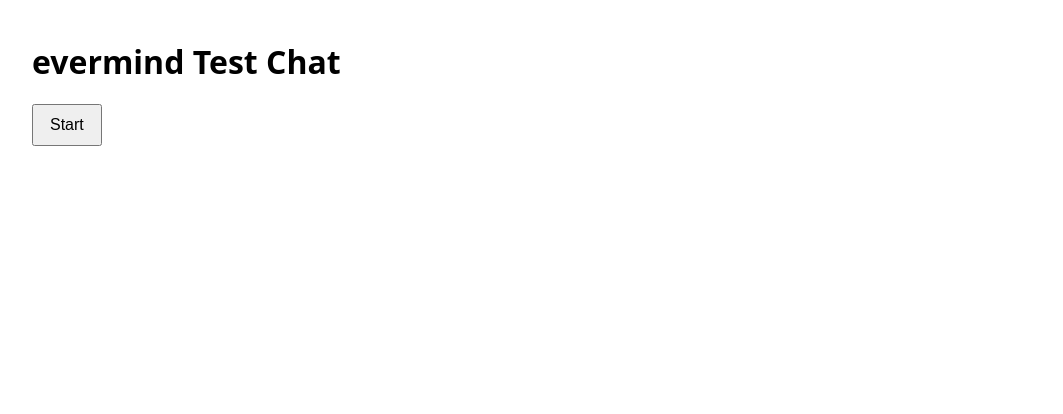
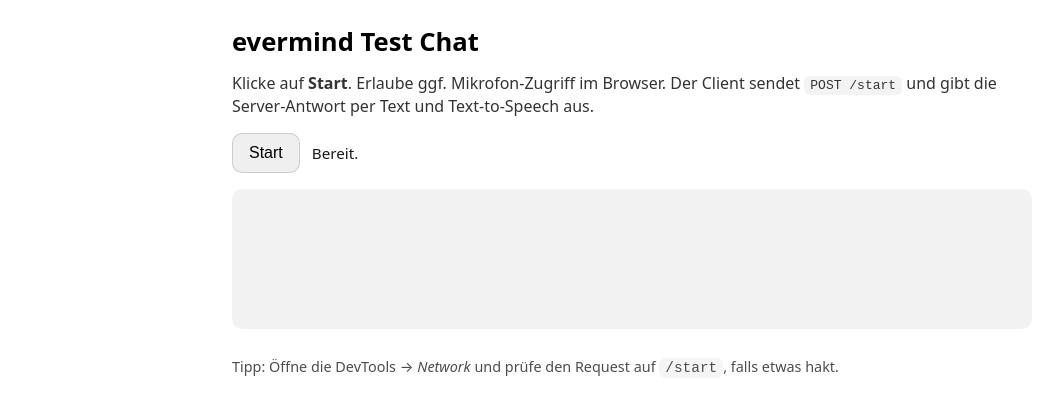
Before and after one commit to EnerL77/Voicechat159, a website: page public/index.html in a window 1280 px wide. Shown: the whole page, without its empty margins (8-1071 px from the left). Drawn offline with Linux system fonts and the light colour scheme.

Commit message:
Update index.html

```diff
--- a/public/index.html
+++ b/public/index.html
@@ -2,18 +2,59 @@
 <html lang="de">
   <head>
     <meta charset="utf-8" />
-    <meta name="viewport" content="width=device-width,initial-scale=1" />
+    <meta name="viewport" content="width=device-width, initial-scale=1" />
     <title>evermind Test Chat</title>
     <style>
-      body { font-family: system-ui, sans-serif; margin: 40px; }
-      button { font-size: 16px; padding: 10px 16px; }
-      #log { margin-top: 20px; white-space: pre-wrap; }
+      :root { color-scheme: light dark; }
+      * { box-sizing: border-box; }
+      body {
+        font-family: system-ui, -apple-system, Segoe UI, Roboto, Arial, sans-serif;
+        margin: 0; padding: 24px;
+        line-height: 1.4;
+      }
+      .wrap { max-width: 800px; margin: 0 auto; }
+      h1 { font-size: 1.6rem; margin: 0 0 12px; }
+      p.hint { margin: 0 0 16px; opacity: 0.8; }
+      .controls {
+        display: flex; gap: 12px; align-items: center; margin: 16px 0 8px;
+      }
+      button {
+        font-size: 16px; padding: 10px 16px; border-radius: 10px;
+        border: 1px solid rgba(0,0,0,.15); cursor: pointer;
+      }
+      #status { font-size: 0.95rem; opacity: 0.9; }
+      pre#log {
+        margin-top: 16px; padding: 12px; min-height: 140px;
+        background: rgba(0,0,0,.05); border-radius: 10px; overflow: auto;
+        white-space: pre-wrap; word-break: break-word;
+      }
+      footer { margin-top: 28px; font-size: 0.9rem; opacity: .7; }
+      code { background: rgba(0,0,0,.06); padding: 2px 6px; border-radius: 6px; }
     </style>
   </head>
   <body>
-    <h1>evermind Test Chat</h1>
-    <button id="startBtn">Start</button>
-    <div id="log"></div>
-    <script src="app.js"></script>
+    <div class="wrap">
+      <h1>evermind Test Chat</h1>
+      <p class="hint">
+        Klicke auf <strong>Start</strong>. Erlaube ggf. Mikrofon-Zugriff im Browser.
+        Der Client sendet <code>POST /start</code> und gibt die Server-Antwort per
+        Text und Text-to-Speech aus.
+      </p>
+
+      <div class="controls">
+        <button id="startBtn" type="button">Start</button>
+        <span id="status" aria-live="polite">Bereit.</span>
+      </div>
+
+      <pre id="log" aria-live="polite"></pre>
+
+      <footer>
+        Tipp: Öffne die DevTools &rarr; <em>Network</em> und prüfe den Request auf
+        <code>/start</code>, falls etwas hakt.
+      </footer>
+    </div>
+
+    <!-- Deine Frontend-Logik -->
+    <script src="app.js" defer></script>
   </body>
 </html>
```
